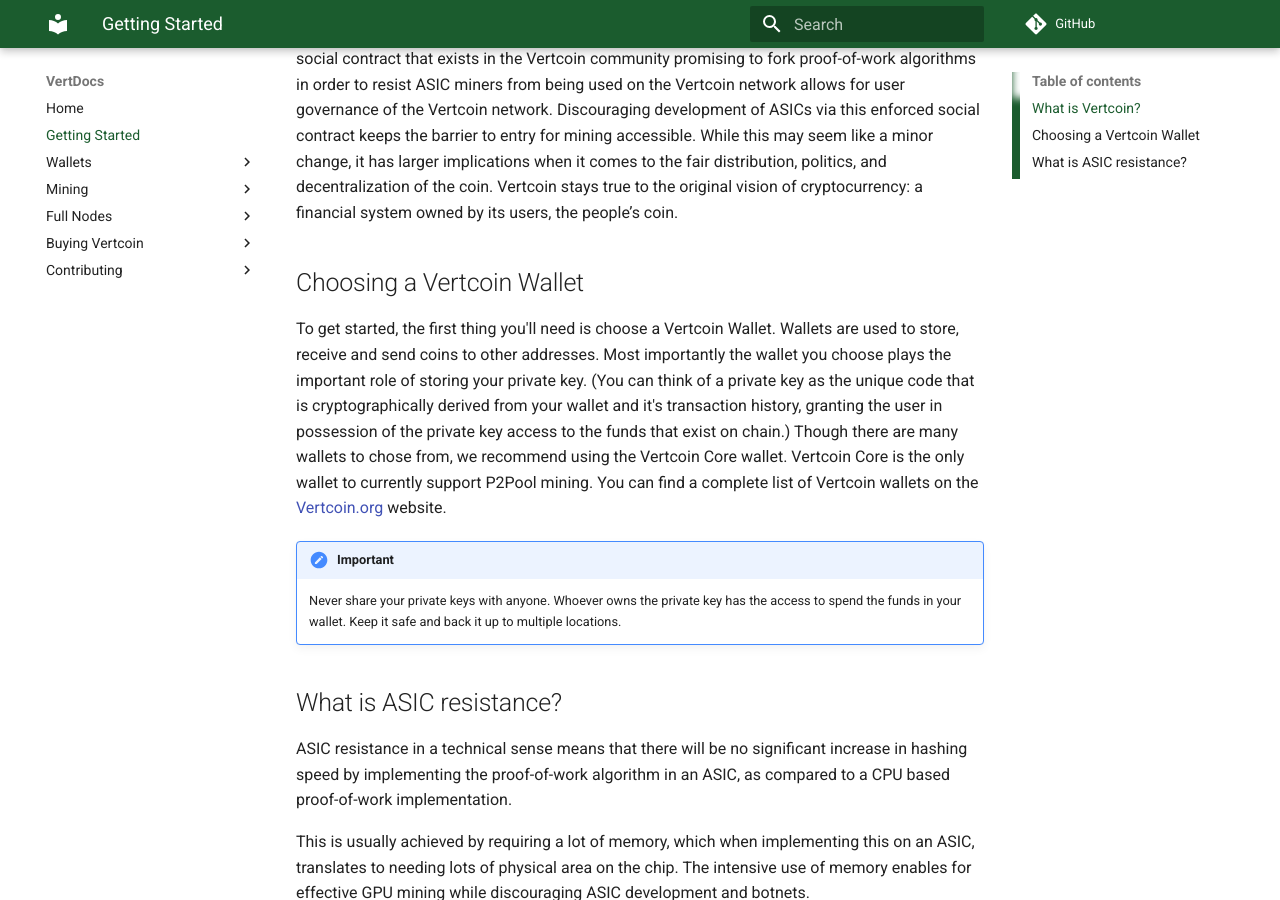
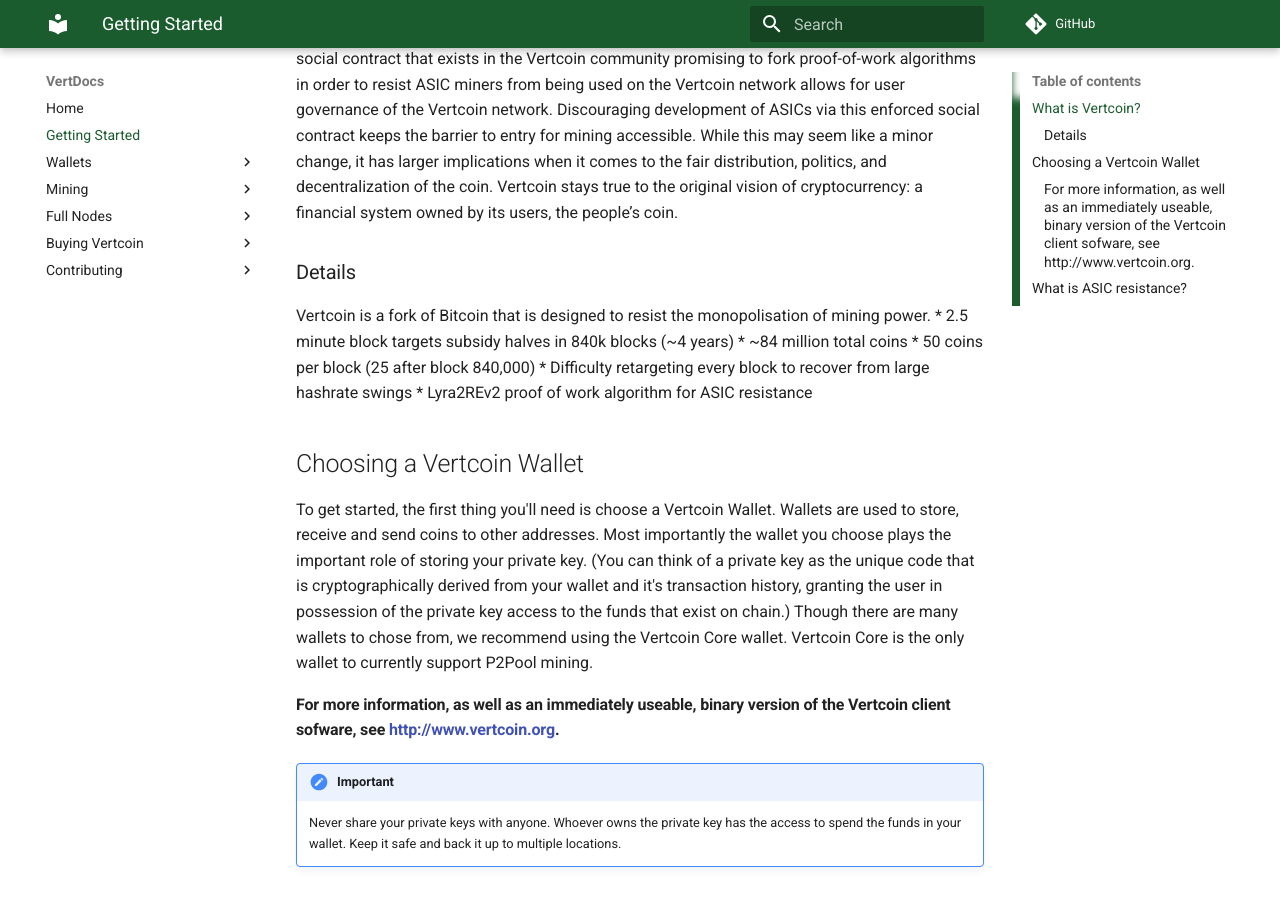
Before and after one commit to vertcoin-project/VertDocs, an MkDocs documentation site: the page built from docs/getting-started.md, in a window 1280 px wide and 900 px high, scrolled down 338 px. Built offline with MkDocs 1.6.1 and Material for MkDocs 9.7.7, drawn with Linux system fonts in a browser that asks for light colours; comment, search, counter and statistics services are not loaded; old or Windows-style settings are respelled for this version of MkDocs.

Commit message:
Updated with technical details found on vertcoin-core repo
1.) Added Vertcoin details found on the vertcoin-core github repo's readme https://github.com/vertcoin-project/vertcoin-core
2.) Reorganized more information link to be nested under 'Choosing a Vertcoin Wallet' and gave it a section heading for quick navigation access

```diff
--- a/docs/getting-started.md
+++ b/docs/getting-started.md
@@ -4,9 +4,20 @@
 
 Vertcoin is a protocol that can be accessed using a client application that speaks the protocol. A "vertcoin wallet" is the most common user interface to the vertcoin system, just like a web browser is the most common user interface for the HTTP protocol. Vertcoin is also a decentralized digital currency that can be sent from peer-to-peer over the internet using the Vertcoin protocol to communicate value between users. Though similar to Litecoin and Bitcoin, Vertcoin has one major difference; pledged ASIC resistance and user governance. An enforced social contract that exists in the Vertcoin community promising to fork proof-of-work algorithms in order to resist ASIC miners from being used on the Vertcoin network allows for user governance of the Vertcoin network. Discouraging development of ASICs via this enforced social contract keeps the barrier to entry for mining accessible. While this may seem like a minor change, it has larger implications when it comes to the fair distribution, politics, and decentralization of the coin. Vertcoin stays true to the original vision of cryptocurrency: a financial system owned by its users, the people’s coin.
 
+### Details
+Vertcoin is a fork of Bitcoin that is designed to resist the monopolisation of mining power.
+* 2.5 minute block targets
+subsidy halves in 840k blocks (~4 years)
+* ~84 million total coins
+* 50 coins per block (25 after block 840,000)
+* Difficulty retargeting every block to recover from large hashrate swings
+* Lyra2REv2 proof of work algorithm for ASIC resistance
+
 ## Choosing a Vertcoin Wallet
 
-To get started, the first thing you'll need is choose a Vertcoin Wallet. Wallets are used to store, receive and send coins to other addresses. Most importantly the wallet you choose plays the important role of storing your private key. (You can think of a private key as the unique code that is cryptographically derived from your wallet and it's transaction history, granting the user in possession of the private key access to the funds that exist on chain.) Though there are many wallets to chose from, we recommend using the Vertcoin Core wallet. Vertcoin Core is the only wallet to currently support P2Pool mining. You can find a complete list of Vertcoin wallets on the [Vertcoin.org](https://vertcoin.org/download/) website.
+To get started, the first thing you'll need is choose a Vertcoin Wallet. Wallets are used to store, receive and send coins to other addresses. Most importantly the wallet you choose plays the important role of storing your private key. (You can think of a private key as the unique code that is cryptographically derived from your wallet and it's transaction history, granting the user in possession of the private key access to the funds that exist on chain.) Though there are many wallets to chose from, we recommend using the Vertcoin Core wallet. Vertcoin Core is the only wallet to currently support P2Pool mining.
+
+#### For more information, as well as an immediately useable, binary version of the Vertcoin client sofware, see http://www.vertcoin.org.
 
 !!!important
      Never share your private keys with anyone. Whoever owns the private key has the access to spend the funds in your wallet. Keep it safe and back it up to multiple locations.
```
